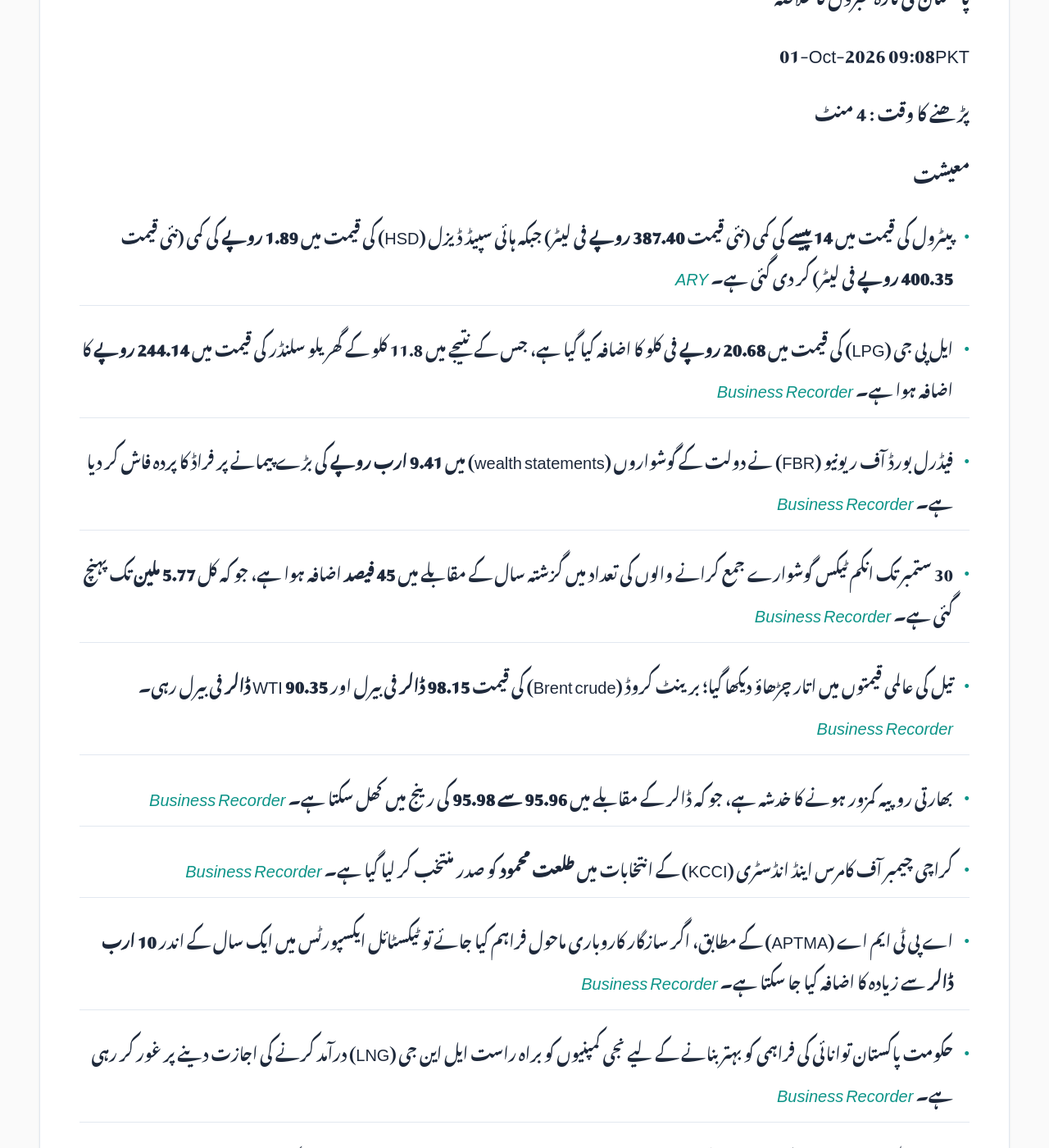
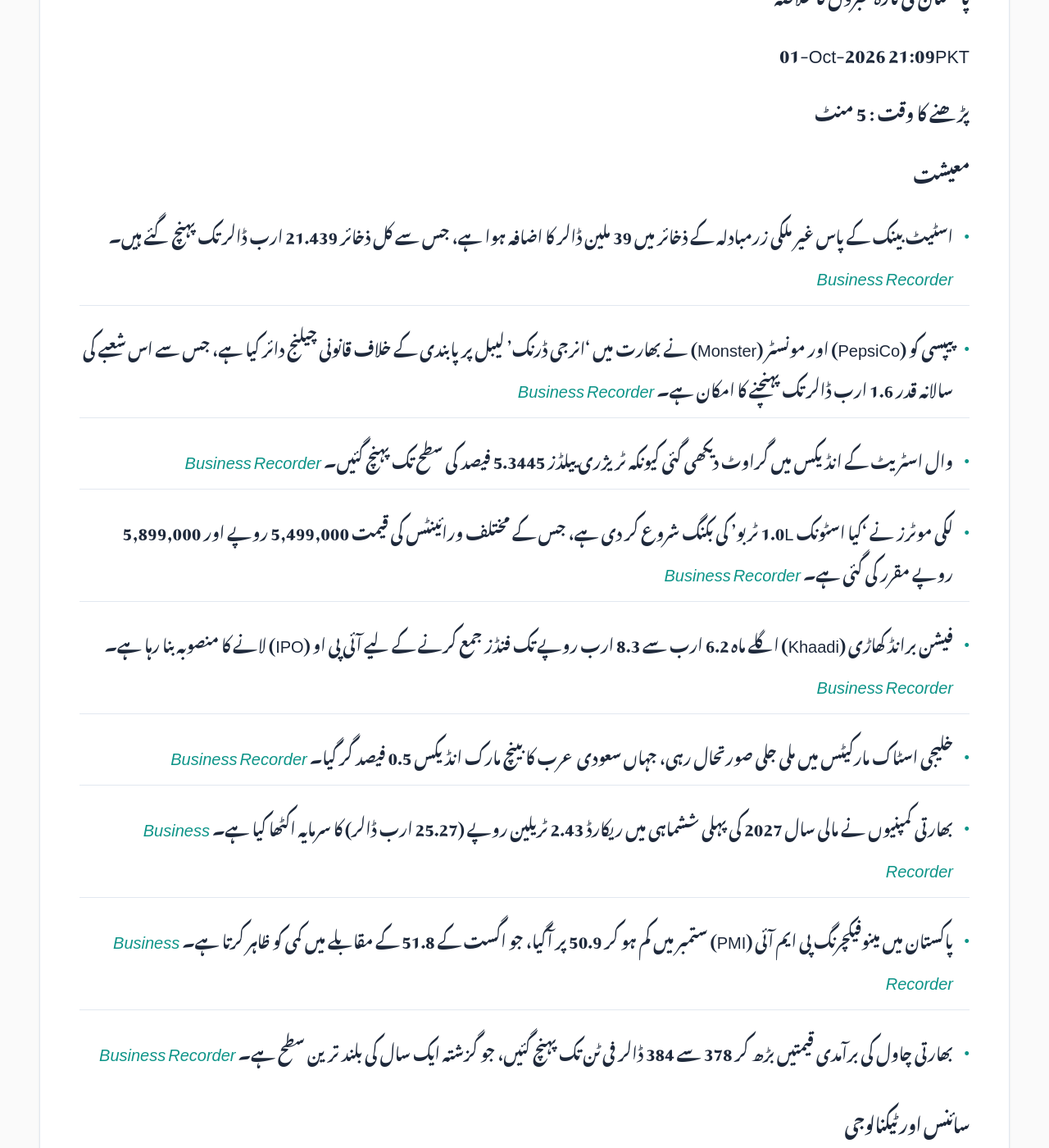
Before and after one commit to zsubzwary/news, a Jekyll site: the page built from ur/index.md, in a window 1280 px wide and 1400 px high, scrolled down 354 px. Shown: the whole window at 82% size. Built offline with Jekyll 4.4.1, drawn with Linux system fonts in a browser that asks for light colours; some web fonts are replaced; comment, search, counter and statistics services are not loaded; some of the changed text lies outside the part shown.

Commit message:
DateTime; 2026-10-01T16:09:35.968Z

```diff
--- a/ur/index.md
+++ b/ur/index.md
@@ -7,36 +7,46 @@ rtl: true
 
 پاکستان کی تازہ خبروں کا خلاصہ
 
- &lrm; 01-Oct-2026 09:08PKT
+ &lrm; 01-Oct-2026 21:09PKT
 
-پڑھنے کا وقت : 4 منٹ
+پڑھنے کا وقت : 5 منٹ
 
 ### معیشت
-- پیٹرول کی قیمت میں **14 پیسے** کی کمی (نئی قیمت **387.40 روپے** فی لیٹر) جبکہ ہائی سپیڈ ڈیزل (HSD) کی قیمت میں **1.89 روپے** کی کمی (نئی قیمت **400.35 روپے** فی لیٹر) کر دی گئی ہے۔ *[ARY](https://arynews.tv/petrol-price-cut-by-14-paisas-diesel-by-rs1-89-for-october-1)*
-- ایل پی جی (LPG) کی قیمت میں **20.68 روپے** فی کلو کا اضافہ کیا گیا ہے، جس کے نتیجے میں 11.8 کلو کے گھریلو سلنڈر کی قیمت میں **244.14 روپے** کا اضافہ ہوا ہے۔ *[Business Recorder](https://www.brecorder.com/news/40442092/lpg-price-hiked-by-rs2068)*
-- فیڈرل بورڈ آف ریونیو (FBR) نے دولت کے گوشواروں (wealth statements) میں **9.41 ارب روپے** کی بڑے پیمانے پر فراڈ کا پردہ فاش کر دیا ہے۔ *[Business Recorder](https://www.brecorder.com/news/40442090/fbr-busts-rs941bn-wealth-statement-fraud)*
-- 30 ستمبر تک انکم ٹیکس گوشوارے جمع کرانے والوں کی تعداد میں گزشتہ سال کے مقابلے میں **45 فیصد** اضافہ ہوا ہے، جو کہ کل **5.77 ملین** تک پہنچ گئی ہے۔ *[Business Recorder](https://www.brecorder.com/news/40442093/income-tax-returns-surge-45pc-yoy-to-5.77m-by-sept-30)*
-- تیل کی عالمی قیمتوں میں اتار چڑھاؤ دیکھا گیا؛ برینٹ کروڈ (Brent crude) کی قیمت **98.15 ڈالر** فی بیرل اور WTI **90.35 ڈالر** فی بیرل رہی۔ *[Business Recorder](https://www.brecorder.com/news/40442119/oil-prices-barely-changed-as-investors-assess-us-iran-peace-talks-and-gulf-exports)*
-- بھارتی روپیہ کمزور ہونے کا خدشہ ہے، جو کہ ڈالر کے مقابلے میں **95.96 سے 95.98** کی رینج میں کھل سکتا ہے۔ *[Business Recorder](https://www.brecorder.com/news/40442122/indian-rupee-to-weaken-as-oil-us-yields-weigh-fading-fed-hike-bets-offer-no-relief)*
-- کراچی چیمبر آف کامرس اینڈ انڈسٹری (KCCI) کے انتخابات میں **طلعت محمود** کو صدر منتخب کر لیا گیا ہے۔ *[Business Recorder](https://www.brecorder.com/news/40442086/talat-mehmood-elected-kcci-president)*
-- اے پی ٹی ایم اے (APTMA) کے مطابق، اگر سازگار کاروباری ماحول فراہم کیا جائے تو ٹیکسٹائل ایکسپورٹس میں ایک سال کے اندر **10 ارب ڈالر** سے زیادہ کا اضافہ کیا جا سکتا ہے۔ *[Business Recorder](https://www.brecorder.com/news/40442089/aptma-calls-for-a-competitive-business-environment)*
-- حکومت پاکستان توانائی کی فراہمی کو بہتر بنانے کے لیے نجی کمپنیوں کو براہ راست ایل این جی (LNG) درآمد کرنے کی اجازت دینے پر غور کر رہی ہے۔ *[Business Recorder](https://www.brecorder.com/news/40442091/govt-considers-allowing-private-firms-to-directly-import-lng-report)*
-- وزیر اعظم شہباز شریف کے مطابق سی پیک (CPEC) کا نیا مرحلہ اب آئی ٹی، مصنوعی ذہانت، زراعت اور مائننگ پر مرکوز ہوگا۔ *[Business Recorder](https://www.brecorder.com/news/40442085/pakistan-china-entering-new-phase-of-cpec-pm)*
+- اسٹیٹ بینک کے پاس غیر ملکی زرمبادلہ کے ذخائر میں 39 ملین ڈالر کا اضافہ ہوا ہے، جس سے کل ذخائر 21.439 ارب ڈالر تک پہنچ گئے ہیں۔ *[Business Recorder](https://www.brecorder.com/news/40442201/sbp-held-foreign-exchange-reserves-rise-39m-to-2144bn)*
+- پیپسی کو (PepsiCo) اور مونسٹر (Monster) نے بھارت میں 'انرجی ڈرنک' لیبل پر پابندی کے خلاف قانونی چیلنج دائر کیا ہے، جس سے اس شعبے کی سالانہ قدر 1.6 ارب ڈالر تک پہنچنے کا امکان ہے۔ *[Business Recorder](https://www.brecorder.com/news/40442200/pepsico-monster-challenge-india-energy-drink-label-ban-citing-business-impact)*
+- وال اسٹریٹ کے انڈیکس میں گراوٹ دیکھی گئی کیونکہ ٹریژری ییلڈز 5.3445 فیصد کی سطح تک پہنچ گئیں۔ *[Business Recorder](https://www.brecorder.com/news/40442197/wall-street-dips-as-surging-treasury-yields-outweigh-software-gains)*
+- لکی موٹرز نے 'کیا اسٹونک 1.0L ٹربو' کی بکنگ شروع کر دی ہے، جس کے مختلف ورائینٹس کی قیمت 5,499,000 روپے اور 5,899,000 روپے مقرر کی گئی ہے۔ *[Business Recorder](https://www.brecorder.com/news/40442187/lucky-motor-opens-bookings-for-all-new-kia-stonic-turbo)*
+- فیشن برانڈ کھاڑی (Khaadi) اگلے ماہ 6.2 ارب سے 8.3 ارب روپے تک فنڈز جمع کرنے کے لیے آئی پی او (IPO) لانے کا منصوبہ بنا رہا ہے۔ *[Business Recorder](https://www.brecorder.com/news/40442196/fashion-brand-khaadi-plans-ipo-next-month-report)*
+- خلیجی اسٹاک مارکیٹس میں ملی جلی صورتحال رہی، جہاں سعودی عرب کا بینچ مارک انڈیکس 0.5 فیصد گر گیا۔ *[Business Recorder](https://www.brecorder.com/news/40442195/most-gulf-bourses-edge-lower-on-mixed-us-iran-cues)*
+- بھارتی کمپنیوں نے مالی سال 2027 کی پہلی ششماہی میں ریکارڈ 2.43 ٹریلین روپے (25.27 ارب ڈالر) کا سرمایہ اکٹھا کیا ہے۔ *[Business Recorder](https://www.brecorder.com/news/40442192/indian-firms-defy-stock-market-slump-with-record-25-billion-half-year-equity-fundraise)*
+- پاکستان میں مینوفیکچرنگ پی ایم آئی (PMI) ستمبر میں کم ہو کر 50.9 پر آگیا، جو اگست کے 51.8 کے مقابلے میں کمی کو ظاہر کرتا ہے۔ *[Business Recorder](https://www.brecorder.com/news/40442189/hbl-pmi-weaker-new-orders-weigh-on-manufacturing-activity)*
+- بھارتی چاول کی برآمدی قیمتیں بڑھ کر 378 سے 384 ڈالر فی ٹن تک پہنچ گئیں، جو گزشتہ ایک سال کی بلند ترین سطح ہے۔ *[Business Recorder](https://www.brecorder.com/news/40442186/asia-rice-indian-rice-export-prices-rise-to-over-one-year-high-on-firm-demand-production-concerns)*
 
 ### سائنس اور ٹیکنالوجی
-- ہواوے (Huawei) نے اپنی نئی **Mate 90** اسمارٹ فون سیریز متعارف کرائی ہے، جس میں امریکی پابندیوں کے جواب میں مقامی طور پر ڈیزائن کردہ چپ کا استعمال کیا گیا ہے۔ *[Business Recorder](https://www.brecorder.com/news/40442125/huawei-unveils-mate-90-phones-leans-on-homegrown-chip-design-to-offset-us-curbs)*
-- گیم **GTA 6** میں ایک وسیع جنگلی حیات کا نظام ہوگا جس میں **170 سے زائد** جانوروں کی اقسام شامل ہوں گی۔ *[ARY](https://arynews.tv/gta-6-will-feature-wildlife-ecosystem-with-over-170-animal-species)*
+- اسپیس ایکس (SpaceX) نے فلوریڈا سے ایک راکٹ کے ذریعے بین الاقوامی خلائی اسٹیشن کے لیے 13واں طویل مدتی مہم جو مشن روانہ کر دیا ہے۔ *[Business Recorder](https://www.brecorder.com/news/40442199/spacex-launches-13th-long-duration-astronaut-crew-to-international-space-station)*
 
 ### قومی
-- کراچی کے ریڈ لائن پروجیکٹ کے دوران پل کے ڈھانچے کے گرنے سے ایک شخص ہلاک ہو گیا۔ *[ARY](https://arynews.tv/red-line-project-bridge-structure-collapses-in-karachi-one-killed)*
-- وفاقی آئینی عدالت (FCC) نے فیصلہ دیا ہے کہ دفعہ 199 کے تحت ہائی کورٹ کا دائرہ اختیار ہر ملازمت سے متعلقہ تنازعہ پر لاگو نہیں ہوتا۔ *[Business Recorder](https://www.brecorder.com/news/40442088/every-employment-related-dispute-hcs-jurisdiction-under-article-199-not-available-fcc)*
+- آیت نور کیس میں عدالت نے تین مشتبہ افراد کو ضمانت پر رہا کرنے کا حکم دے دیا ہے۔ *[ARY](https://arynews.tv/ayat-noor-case-court-grants-bail-to-three-suspects)*
+- نیشنل لائبریری پاکستان نے سی ایس ایس (CSS) کے امیدواروں کے لیے خصوصی لیکچر سیریز کا آغاز کیا ہے۔ *[ARY](https://arynews.tv/national-library-pakistan-launches-lecture-series-for-css-aspirants)*
+- ڈی جی آئی ایس پی آر نے واضح کیا ہے کہ دہشت گردی کے خلاف جنگ کو کسی کی سیاسی مفادات کے لیے قربان نہیں کیا جا سکتا۔ *[ARY](https://arynews.tv/war-against-terrorism-cannot-be-sacrificed-for-anyones-politics-says-dg-ispr)*
+- ڈی جی آئی ایس پی آر نے بھارتی میڈیا کے ان دعووں کی تردید کی ہے کہ ایک سابق پاکستانی فوجی کو آئی آئی او جے کے میں ہلاک کر دیا گیا ہے۔ *[Business Recorder](https://www.brecorder.com/news/40442183/dg-ispr-debunks-indian-media-claim-of-ex-pakistan-army-official_s-killing)*
 
 ### بین الاقوامی
-- امریکی قیادت کا عراق میں مشن مکمل ہو گیا ہے اور امریکی افواج کے انخلاء کے ساتھ ہی دو دہائیوں پر محیط جنگ کا ایک باب ختم ہو گیا ہے۔ *[Business Recorder](https://www.brecorder.com/news/40442096/us-led-coalition-ends-mission-in-iraq)*
-- اسرائیل کے وزیر اعظم بنجمن نیتن یاہو نے اعلان کیا ہے کہ وہ فلائی دبئی (flydubai) طیارے کو کریش کرنے کی ناکام کوشش میں ملوث کو پائلٹ کی مکمل تحقیقات کریں گے۔ *[Business Recorder](https://www.brecorder.com/news/40442126/netanyahu-says-israel-will-get-to-the-root-of-co-pilot-in-foiled-bid-to-crash-flydubai-flight)*
-- نیوزی لینڈ کی پارلیمنٹ کو نومبر میں ہونے والے انتخابات سے قبل تحلیل کر دیا گیا ہے۔ *[Business Recorder](https://www.brecorder.com/news/40442127/new-zealand-parliament-dissolved-ahead-of-tight-november-vote)*
-- بھارت کی اپوزیشن جماعتوں نے ووٹر لسٹوں میں مبینہ ہیرا پھیری کے خلاف احتجاج کا اعلان کیا ہے۔ *[Business Recorder](https://www.brecorder.com/news/40442087/india-opposition-parties-call-for-protests-over-vote-theft)*
-- پاکستان نے طالبان کے الزامات کو ان کے اپنے اندرونی مسائل کو حل کرنے میں ناکامی کا نتیجہ قرار دیا ہے۔ *[ARY](https://arynews.tv/pakistan-says-talibans-allegations-reflect-failure-to-address-internal-problems)*
+- نیپال میں ایک برفانی تودہ گرنے کے نتیجے میں 15 مقامی ورکرز ہلاک ہو گئے، جبکہ ایک لاپتہ ہے۔ *[ARY](https://arynews.tv/avalanche-kills-15-nepali-workers-preparing-himalayan-mountain-camp-for-climbers)*
+- نیویارک میں ایک گروہانہ زیادتی کے واقعے کے بعد جنسی حملوں سے متعلق قوانین میں ترمیم کے مطالبات کیے جا رہے ہیں۔ *[ARY](https://arynews.tv/alleged-cornell-gang-rape-prompts-calls-to-revise-new-york-sexual-assault-laws)*
+- امریکی ریاست ایریزونا میں پانی کے مسائل اب انتخابی مہم کے اہم موضوع بن چکے ہیں۔ *[ARY](https://arynews.tv/water-wars-come-to-the-ballot-box-in-arizona)*
+- اسرائیل نے فلائی دبئی کے طیارے پر ہونے والے حملے کی تحقیقات کا عزم کیا ہے، جس میں کاپٹنٹ کو زخمی کرنے والے عملے کے رکن پر شک کیا جا رہا ہے۔ *[Business Recorder](https://www.brecorder.com/news/40442184/israel-vows-to-get-to-root-of-flydubai-attack-no-motive-yet-determined)*
+- امریکہ نے فرانس اور جرمنی کو خبردار کیا ہے کہ وہ ڈیزل کے ذخائر جاری کریں ورنہ انہیں امریکی برآمدات پر پابندی کا سامنا کرنا پڑ سکتا ہے۔ *[Business Recorder](https://www.brecorder.com/news/40442182/us-tells-france-and-germany-to-release-diesel-stocks-or-face-us-export-ban-sources-say)*
+- ایران نے امریکی فوجی حملوں کی صورت میں زیادہ سخت اور وسیع تر جوابی کارروائی کی تیاری مکمل کر لی ہے۔ *[Business Recorder](https://www.brecorder.com/news/40442180/iran-readies-harder-retaliation-if-attacked-as-diplomacy-faces-long-odds)*
 
 ### کھیل
-- ایشین گیمز کے والی بال سیمی فائنل میں پاکستان نے بھارت کو **3-0** سے شکست دے کر فائنل کا راستہ ہموار کر لیا ہے۔ *[ARY](https://arynews.tv/pakistan-beat-india-to-reach-asian-games-volleyball-semi-finals)*
+- کیٹلِن کلارک (Caitlin Clark) نے فیور (Fever) ٹیم کی تاریخی جیت میں اہم کردار ادا کیا۔ *[ARY](https://arynews.tv/caitlin-clark-goes-historic-as-fever-force-game-2-thriller)*
+- ڈیزرٹ وائپرز نے بابر اعظم، فخر زمان اور نسیم شاہ کے ساتھ اپنی ٹیم کو مزید مضبوط بنا لیا ہے۔ *[ARY](https://arynews.tv/desert-vipers-bolster-squad-with-babar-fakhar-and-naseem-signings)*
+- آئی سی سی نے وقت ضائع کرنے والے بلے بازوں کے لیے ٹیم پر 5 رنز کی سزا کا نیا قانون نافذ کر دیا ہے۔ *[ARY](https://arynews.tv/icc-includes-penalties-in-new-playing-conditions)*
+- ایشین گیمز کے والی بال کوارٹر فائنل میں پاکستان نے بھارت کو 3-0 سے شکست دے کر سیمی فائنل میں جگہ بنا لی ہے۔ *[Business Recorder](https://www.brecorder.com/news/40442193/pakistan-beat-india-3-0-to-reach-asian-games-volleyball-semi-finals)*
+- ترکی فٹ بال فیڈریشن نے بیٹنگ کے معاملے میں تحقیقات کے دوران 448 کلب آفیشلز کو معطل کر دیا ہے۔ *[Business Recorder](https://www.brecorder.com/news/40442191/turkiye-suspends-448-club-officials-in-betting-probe)*
+- انگلینڈ نے پاکستان میں ہونے والی ون ڈے ٹرائی سیریز کے لیے عادل رشید اور سیم کرن کو اسکواڈ میں شامل کیا ہے۔ *[Business Recorder](https://www.brecorder.com/news/40442190/rashid-curran-return-as-england-call-up-uncapped-trio-for-pakistan-odi-tri-series)*
+- ایشین گیمز کے ہاکی سیمی فائنل میں بھارت نے پاکستان کو 4-3 سے شکست دے دی۔ *[Business Recorder](https://www.brecorder.com/news/40442181/india-edge-past-pakistan-4-3-in-asian-games-hockey-semi-final)*
+
+### صحت
+- پاکستان نے 'قومی ذہنی صحت پالیسی 2026-2035' کا باضابطہ آغاز کر دیا ہے۔ *[ARY](https://arynews.tv/pakistan-launches-national-mental-health-policy-2026-2035)*
```
